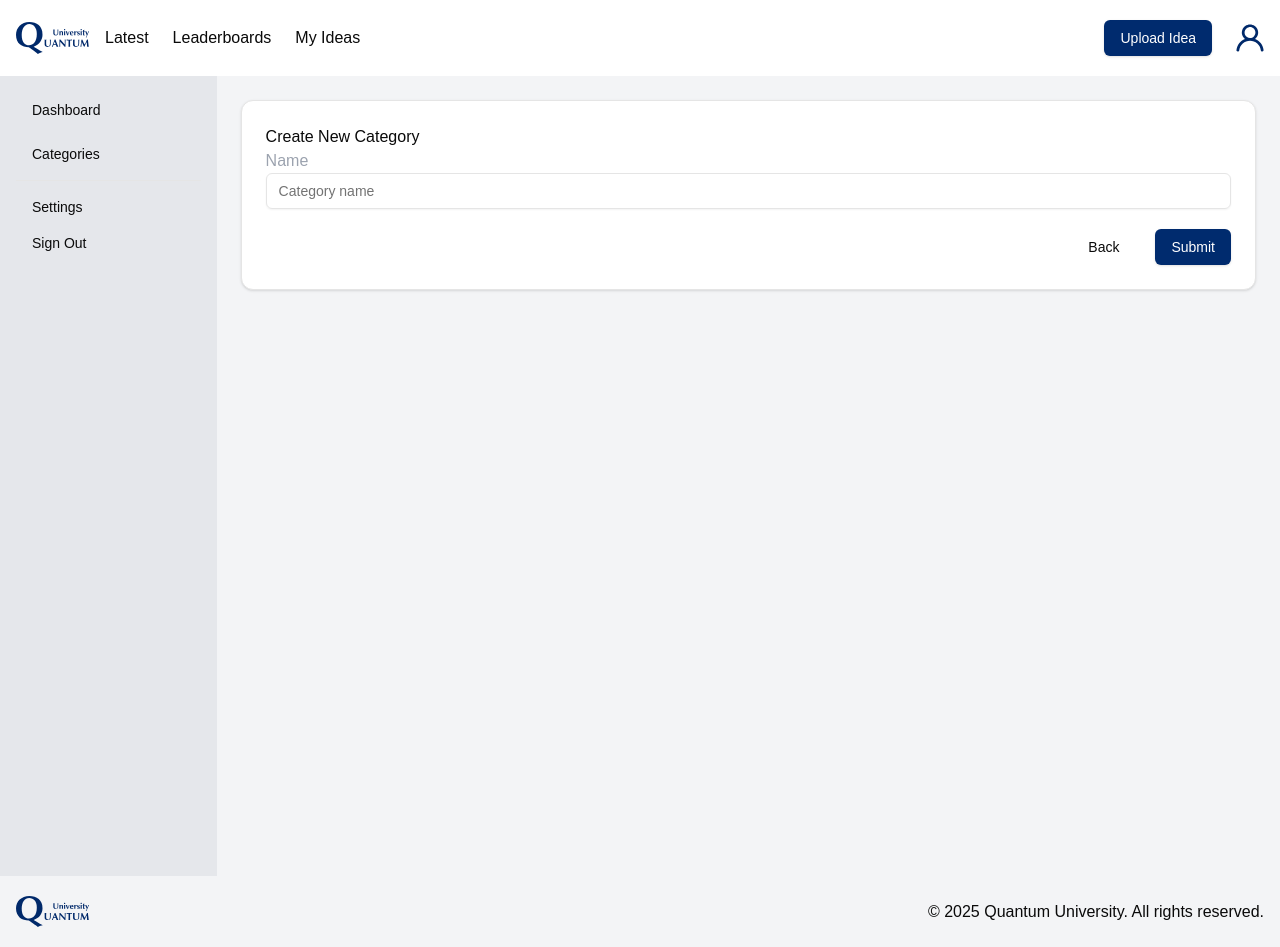
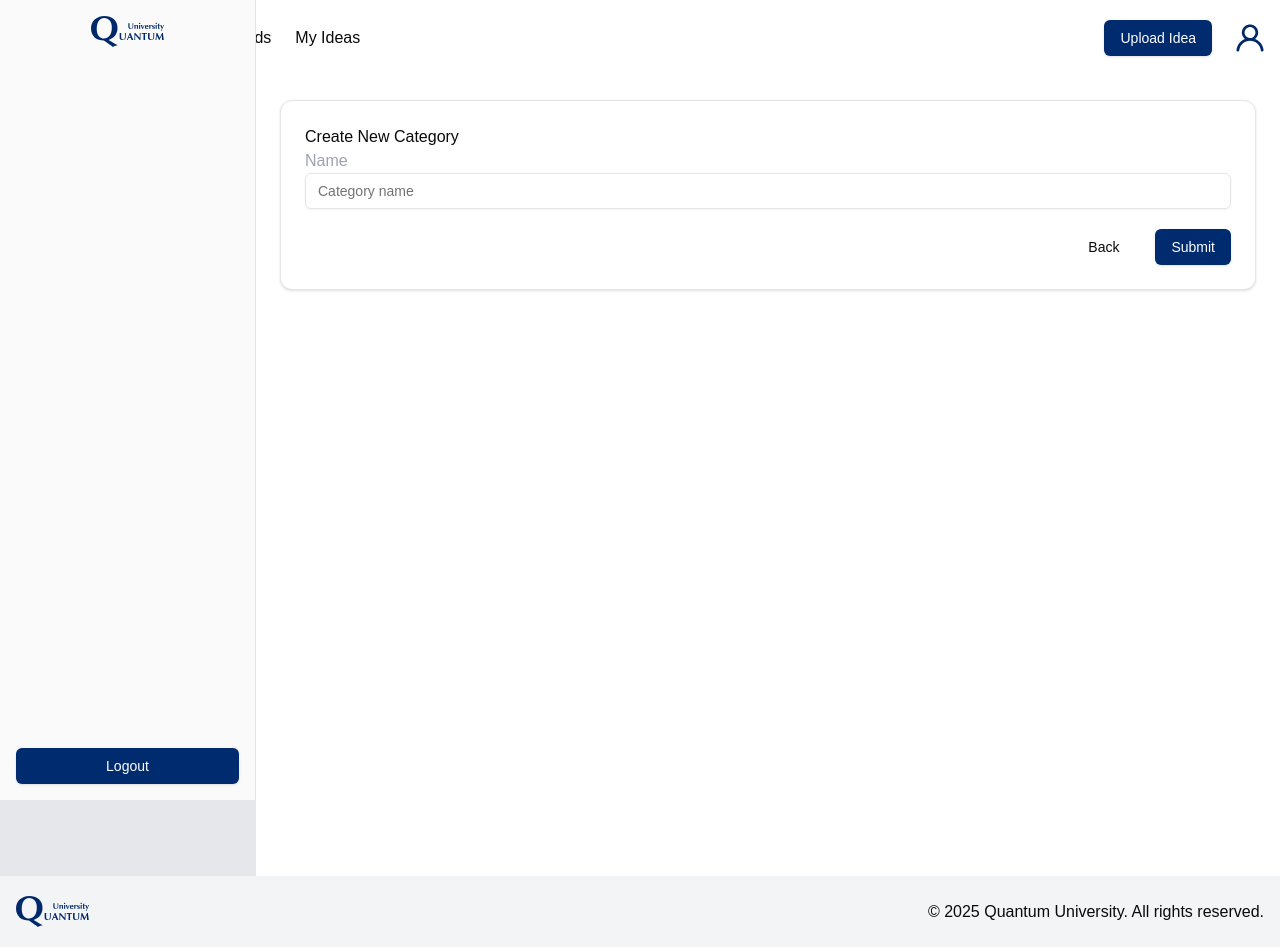
Before and after one commit to QuantumU-7/ewsd-bc21-seven-fe, a Next.js app: page /admin/categories/new in a window 1280 px wide. Built offline with nearby package versions, Linux system fonts and the light colour scheme.

Commit message:
feat: sidebar menu with role

```diff
--- a/jsconfig.json
+++ b/jsconfig.json
@@ -1,5 +1,6 @@
 {
   "compilerOptions": {
+	"jsx": "react",
     "paths": {
       "@/*": ["./src/*"]
     }
--- a/src/api/config.js
+++ b/src/api/config.js
@@ -39,16 +39,16 @@ async function getRefreshToken() {
     if (response.status === 200) {
       localStorage.setItem(
         TokenKeys.accesstoken,
-        response.data.data.access_token
+        response.data.access_token
       );
       localStorage.setItem(
         TokenKeys.refreshtoken,
-        response.data.data.refresh_token
+        response.data.refresh_token
       );
 
       return {
-        accessToken: response.data.data.access_token,
-        refreshToken: response.data.data.refresh_token,
+        accessToken: response.data.access_token,
+        refreshToken: response.data.refresh_token,
       };
     }
     return undefined;
--- a/src/app/admin/categories/layout.js
+++ b/src/app/admin/categories/layout.js
@@ -1,13 +1,10 @@
-import { AdminSidebar } from "@/components/admin-sidebar/AdminSidebar";
-import { CategoryProvider } from "@/providers/CategoryContext";
+import {AdminSidebar} from "@/components/admin-sidebar/AdminSidebar";
+import {CategoryProvider} from "@/providers/CategoryContext";
 
-export default function CategoryLayout({ children }) {
-  return (
-    <div className="flex min-h-screen bg-gray-100">
-      <CategoryProvider>
-        <AdminSidebar />
-        <div className="w-full p-6">{children}</div>
-      </CategoryProvider>
-    </div>
-  );
+export default function CategoryLayout({children}) {
+	return (
+		<CategoryProvider>
+			<div className="p-6">{children}</div>
+		</CategoryProvider>
+	);
 }
--- /dev/null
+++ b/src/app/admin/layout.jsx
@@ -0,0 +1,10 @@
+import { SidebarProvider } from "@/components/ui/sidebar";
+import { AdminSidebar } from "@/components/admin-sidebar/AdminSidebar";
+export default function CategoryLayout({ children }) {
+  return (
+    <SidebarProvider>
+          <AdminSidebar />
+          <div className="w-full ">{children}</div>
+    </SidebarProvider>
+  );
+}
--- a/src/components/admin-sidebar/AdminSidebar.js
+++ b/src/components/admin-sidebar/AdminSidebar.js
@@ -1,22 +1,60 @@
-import { Button } from "../ui/button";
+"use client";
 
-export const AdminSidebar = () => (
-  <div className="w-64 bg-gray-200 p-4 min-h-screen">
-    <nav className="space-y-2">
-      <Button variant="ghost" className="w-full justify-start">
-        Dashboard
-      </Button>
-      <Button variant="ghost" className="w-full justify-start">
-        Categories
-      </Button>
-      <div className="mt-4 border-t pt-2">
-        <Button variant="ghost" className="w-full justify-start">
-          Settings
-        </Button>
-        <Button variant="ghost" className="w-full justify-start">
-          Sign Out
-        </Button>
-      </div>
-    </nav>
-  </div>
-);
+import {useState, useEffect} from "react";
+import {
+	Sidebar,
+	SidebarContent,
+	SidebarMenu,
+	SidebarMenuItem,
+	SidebarMenuButton,
+} from "@/components/ui/sidebar";
+import Image from "next/image";
+import Link from "next/link";
+import logo from "@/public/icons/Logo.svg";
+import {getSidebarMenuList} from "@/utils/sidebar";
+import {Button} from "@/components/ui/button";
+import {handleLogout} from "@/utils/authentication";
+
+export const AdminSidebar = () => {
+	const [menuList, setMenuList] = useState([]);
+
+  useEffect(() => {
+    const list = getSidebarMenuList()
+    setMenuList(list)
+  }, []);
+	return (
+		<div className="w-64 bg-gray-200 p-4 min-h-screen">
+			<Sidebar>
+				<SidebarContent>
+					<SidebarMenu className="d-flex flex-col justify-between h-full">
+						<div>
+							<div className="w-full flex justify-center py-4 mb-4">
+								<Link href={"/"}>
+									<Image
+										src={logo}
+										width={73}
+										height={41}
+										alt="Quantum University Logo"
+									/>
+								</Link>
+							</div>
+							{menuList.map((item) => (
+								<SidebarMenuItem key={item.title} className="py-1 px-4">
+									<SidebarMenuButton asChild>
+										<a href={item.url}>
+											<item.icon />
+											<span>{item.title}</span>
+										</a>
+									</SidebarMenuButton>
+								</SidebarMenuItem>
+							))}
+						</div>
+						<Button className="mx-4 mb-4" onClick={handleLogout}>
+							Logout
+						</Button>
+					</SidebarMenu>
+				</SidebarContent>
+			</Sidebar>
+		</div>
+	);
+};
--- a/src/components/login/index.jsx
+++ b/src/components/login/index.jsx
@@ -20,6 +20,7 @@ import { Card, CardContent } from "@/components/ui/card";
 import Image from "next/image";
 import Link from "next/link";
 import { loginService } from "@/services/loginService";
+import { getMe } from "@/services/authService";
 import LoadingButton from "../shared/common/Button";
 import { TokenKeys } from "@/constants/tokenKeys";
 import Cookies from "js-cookie";
@@ -52,6 +53,8 @@ const LoginForm = () => {
 
     try {
       const data = await loginService(values.username, values.password);
+      const me = await getMe();
+      localStorage.setItem(TokenKeys.user, JSON.stringify(me));
       localStorage.setItem(TokenKeys.accesstoken, data.access_token);
       localStorage.setItem(TokenKeys.refreshtoken, data.refresh_token);
       Cookies.set("accesstoken", data.access_token, { expires: 1 }); // 1 day expiry
--- a/src/constants/routes.js
+++ b/src/constants/routes.js
@@ -6,3 +6,11 @@ export const USER_PROFILE = "/profile";
 export const LOGIN = "/login";
 export const REGISTER = "/register";
 export const FORGOT_PASSWORD = "/forgot-password";
+
+export const ADMIN = {
+	DASHBOARD : "/admin/dashboard",
+	CATEGORIES : "/admin/categories",
+	USERS : "/admin/users",
+	IDEAS : "/admin/ideas",
+	SETTING: "/admin/setting"
+}
--- a/src/constants/tokenKeys.js
+++ b/src/constants/tokenKeys.js
@@ -1,4 +1,5 @@
 export const TokenKeys = {
   accesstoken: "access_token",
   refreshtoken: "refresh_token",
+  user: "user",
 };
--- /dev/null
+++ b/src/services/authService.js
@@ -0,0 +1,14 @@
+import actionApi from "@/api/config";
+
+export const getMe = async () => {
+  try {
+    const response = await actionApi().get("/users/me");
+    return response.data;
+  } catch (error) {
+    if (error.response) {
+      throw new Error(error.response.data.message || "Request Failed");
+    } else {
+      throw new Error("Something went wrong. Please try again.");
+    }
+  }
+};
--- a/src/utils/authentication.js
+++ b/src/utils/authentication.js
@@ -1,5 +1,6 @@
 import { redirectLogin } from "@/api/config";
 import Cookies from "js-cookie";
+import { TokenKeys } from "@/constants/tokenKeys";
 
 export const handleLogout = () => {
   Cookies.remove("accesstoken");
@@ -7,3 +8,8 @@ export const handleLogout = () => {
 
   redirectLogin();
 };
+
+export const getUser = () => {
+  const user = localStorage.getItem(TokenKeys.user);
+  return user ? JSON.parse(user) : null;
+}
--- /dev/null
+++ b/src/utils/sidebar.js
@@ -0,0 +1,64 @@
+import { LayoutDashboard, FolderKanban, Calendar, Lightbulb, Users } from "lucide-react";
+import {
+	ADMIN
+} from "@/constants/routes"
+import { getUser } from "./authentication";
+
+const QAMANAGER_MENU = [
+	{
+		title: "Dashboard",
+		url: ADMIN.DASHBOARD,
+		icon: LayoutDashboard,
+	},
+	{
+		title: "Categories",
+		url: ADMIN.CATEGORIES,
+		icon: FolderKanban,
+	},
+	{
+		title: "Users",
+		url: ADMIN.USERS,
+		icon: Users,
+	},
+	{
+		title: "Ideas",
+		url: ADMIN.IDEAS,
+		icon: Lightbulb,
+	},
+]
+
+const QACOORDINATOR_MENU = [
+	{
+		title: "Dashboard",
+		url: ADMIN.DASHBOARD,
+		icon: LayoutDashboard,
+	},
+]
+
+const ADMINISTRATOR_MENU = [
+	{
+		title: "Ideas",
+		url: ADMIN.IDEAS,
+		icon: Lightbulb,
+	},
+	{
+		title: "Users",
+		url: ADMIN.USERS,
+		icon: Users,
+	},
+	{
+		title: "Setting",
+		url: ADMIN.SETTING,
+		icon: LayoutDashboard,
+	},
+]
+
+export const getSidebarMenuList = () => {
+	const user = getUser();
+	const role = user?.role?.name;
+	if (!role) return []
+	if (role === "QAMANAGER") return QAMANAGER_MENU
+	if (role === "QACOORDINATOR") return QACOORDINATOR_MENU
+	if (role === "ADMIN") return ADMINISTRATOR_MENU
+	return []
+}
```
